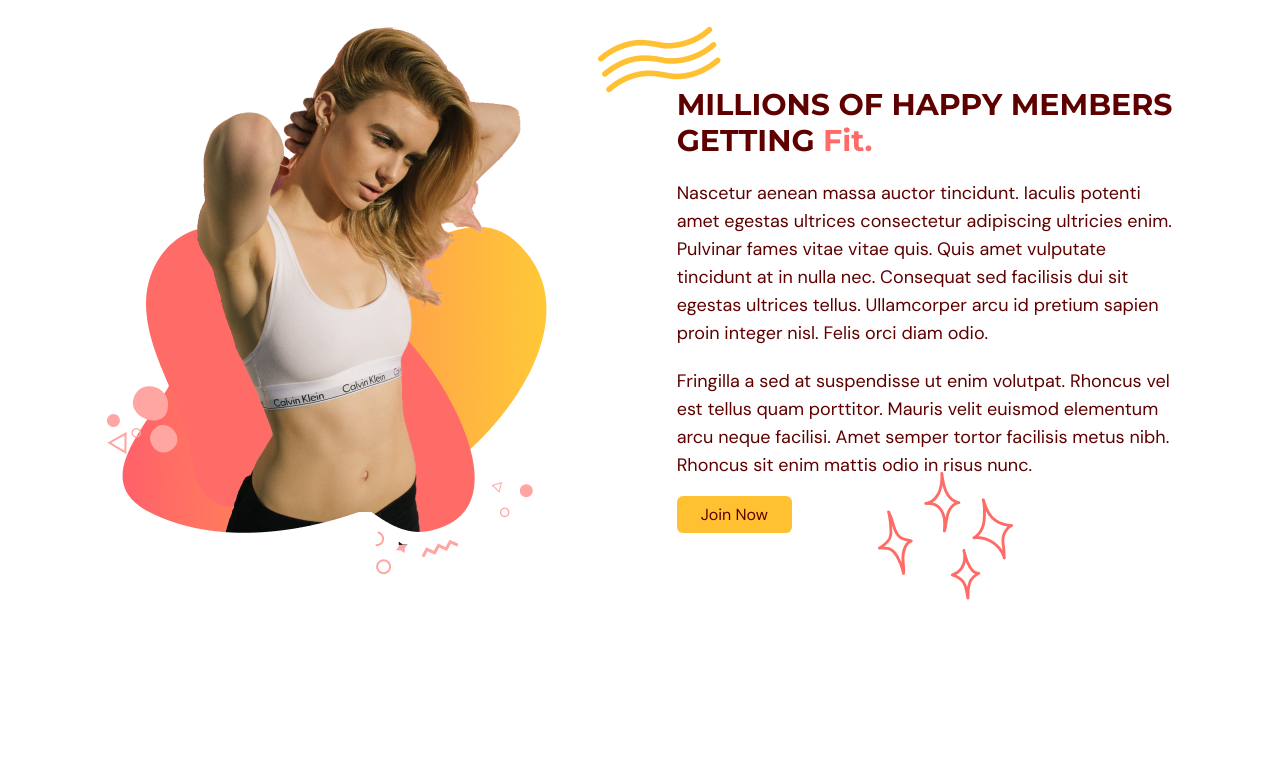
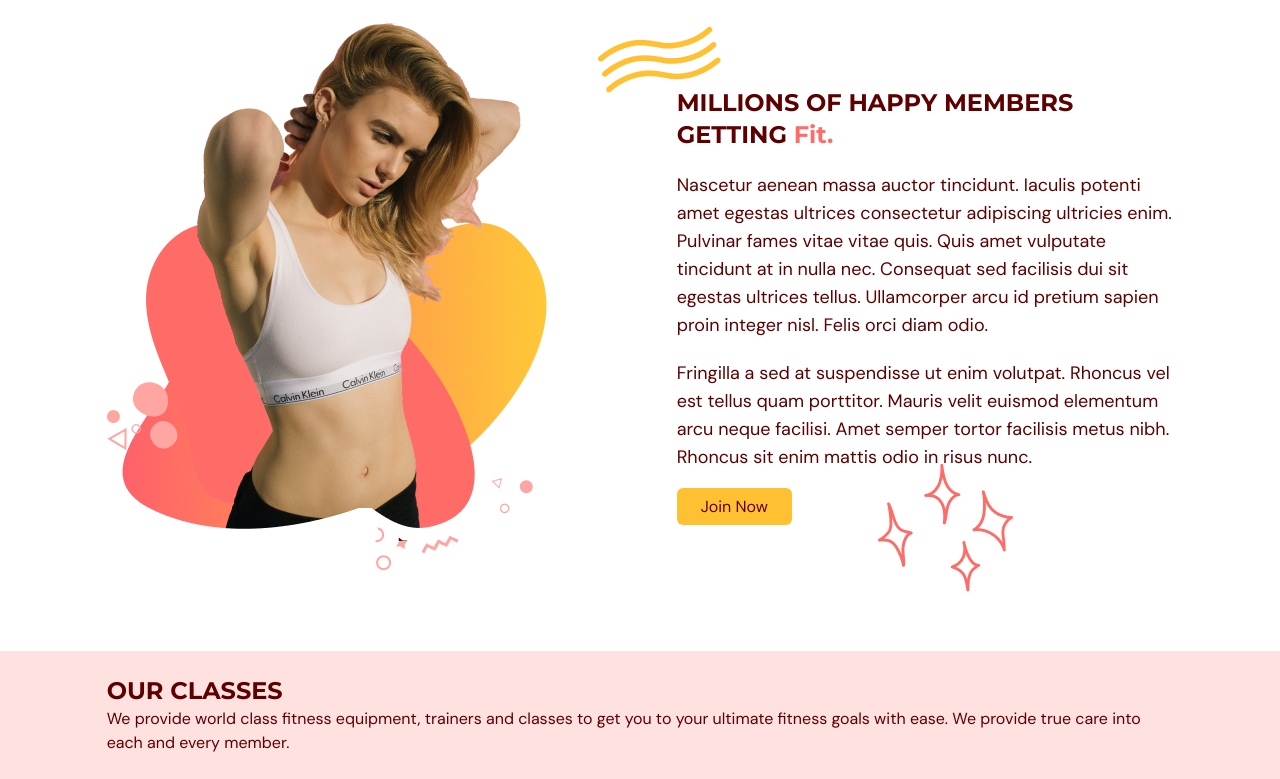
Before and after one commit to tunkrawaysoe/gym-website, a React (Vite) app in the folder gym-TypeScript/: page / in a window 1280 px wide. Shown: the part 1338-2117 px from the top of the page. Before the commit the page ends 1945 px from the top, so only its background shows below. Built offline with nearby package versions, Linux system fonts and the light colour scheme.

Commit message:
Create Our Classes Pages

```diff
--- a/gym-TypeScript/src/App.tsx
+++ b/gym-TypeScript/src/App.tsx
@@ -3,6 +3,7 @@ import { useEffect, useState } from "react";
 import { SelectedPage } from "@/Shared/type";
 import Home from '@/Scenes/home';
 import Benefits from '@/Scenes/Benefits';
+import OurClasses from "@/Scenes/ourClasses";
 
 function App() {
   const [selectedPage,setSelectedPage] = useState<SelectedPage>(SelectedPage.Home)
@@ -35,6 +36,7 @@ function App() {
       />
       <Home setSelectedPage={setSelectedPage}/>
       <Benefits setSelectedPage={setSelectedPage}/>
+      <OurClasses setSelectedPage={setSelectedPage} />
     </div>
   );
 }
--- a/gym-TypeScript/src/Scenes/Benefits/index.tsx
+++ b/gym-TypeScript/src/Scenes/Benefits/index.tsx
@@ -36,7 +36,7 @@ const benefits: Array<BenefitType> = [
 
 const Benefits = ({ setSelectedPage }: Props) => {
   return (
-    <section className="mx-auto w-5/6 py-20 h-full">
+    <section className="mx-auto w-5/6 py-20 min-h-full">
       {/**Header */}
       <div className=" md:w-3/5 md:my-5">
         <Header>
--- /dev/null
+++ b/gym-TypeScript/src/Scenes/ourClasses/index.tsx
@@ -0,0 +1,33 @@
+import { SelectedPage } from "@/Shared/type"
+import Head from "@/Shared/Head";
+Head
+
+
+
+type Props = {
+    setSelectedPage : (value : SelectedPage) => void ;
+}
+
+const OurClasses = ({setSelectedPage}: Props) => {
+  return (
+    <section id="ourclasses" className="w-full bg-primary-100 py-6">
+        {/**Title and description */}
+        <div className="w-5/6 mx-auto">
+            <Head>OUR CLASSES</Head>
+            <p>
+            We provide world class fitness equipment, trainers and classes to
+            get you to your ultimate fitness goals with ease. We provide true
+            care into each and every member.
+            </p>
+        </div>
+        {/** Side Scrolling Image */}
+        <div className="w-full">
+
+
+        </div>
+
+    </section>
+  )
+}
+
+export default OurClasses
--- a/gym-TypeScript/src/Shared/Head.tsx
+++ b/gym-TypeScript/src/Shared/Head.tsx
@@ -6,7 +6,7 @@ type Props = {
 
 const Head = ({children}: Props) => {
   return (
-    <h1 className='text-3xl font-bold font-montserrat '>{children}</h1>
+    <h1 className='text-2xl font-bold font-montserrat '>{children}</h1>
   )
 }
 
```
